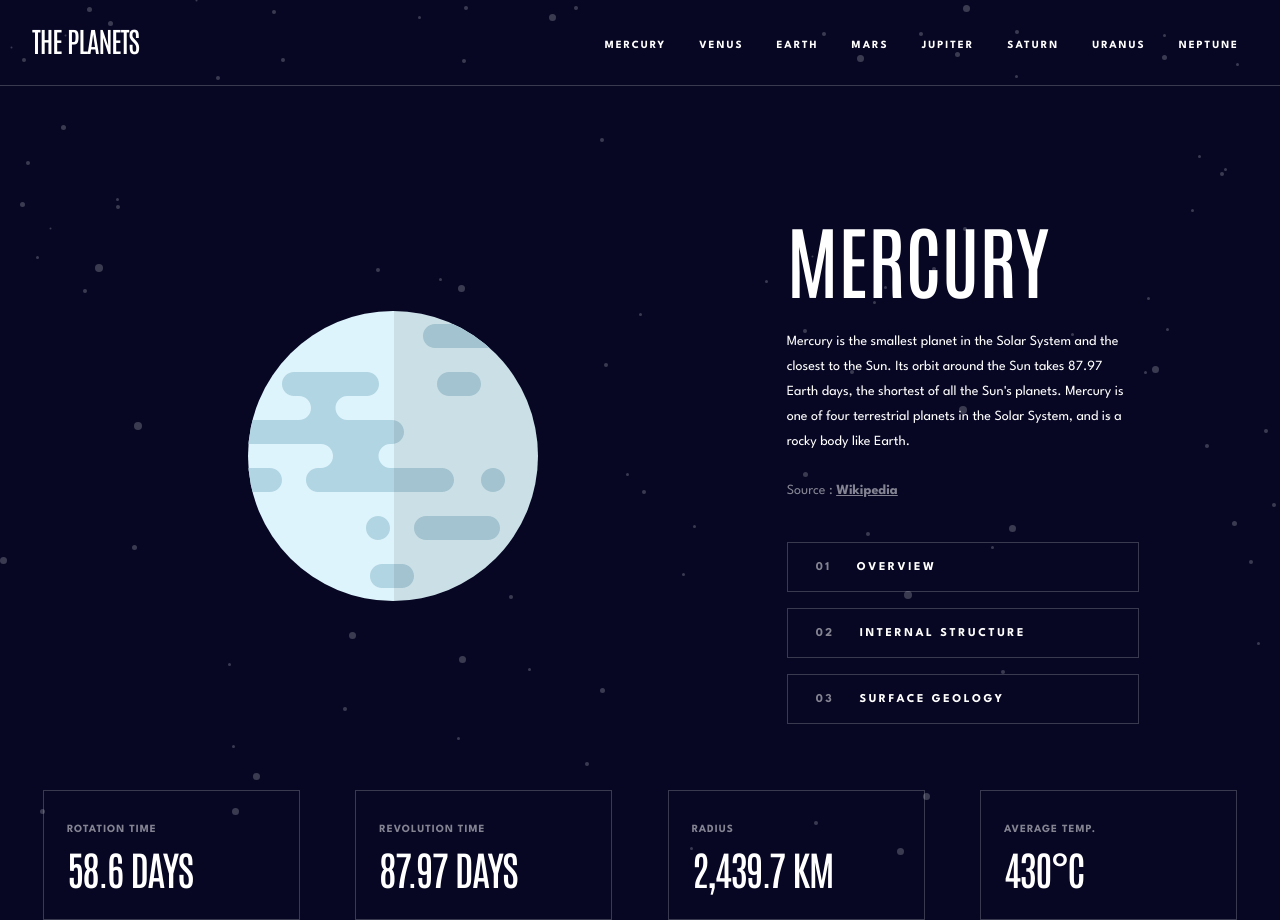
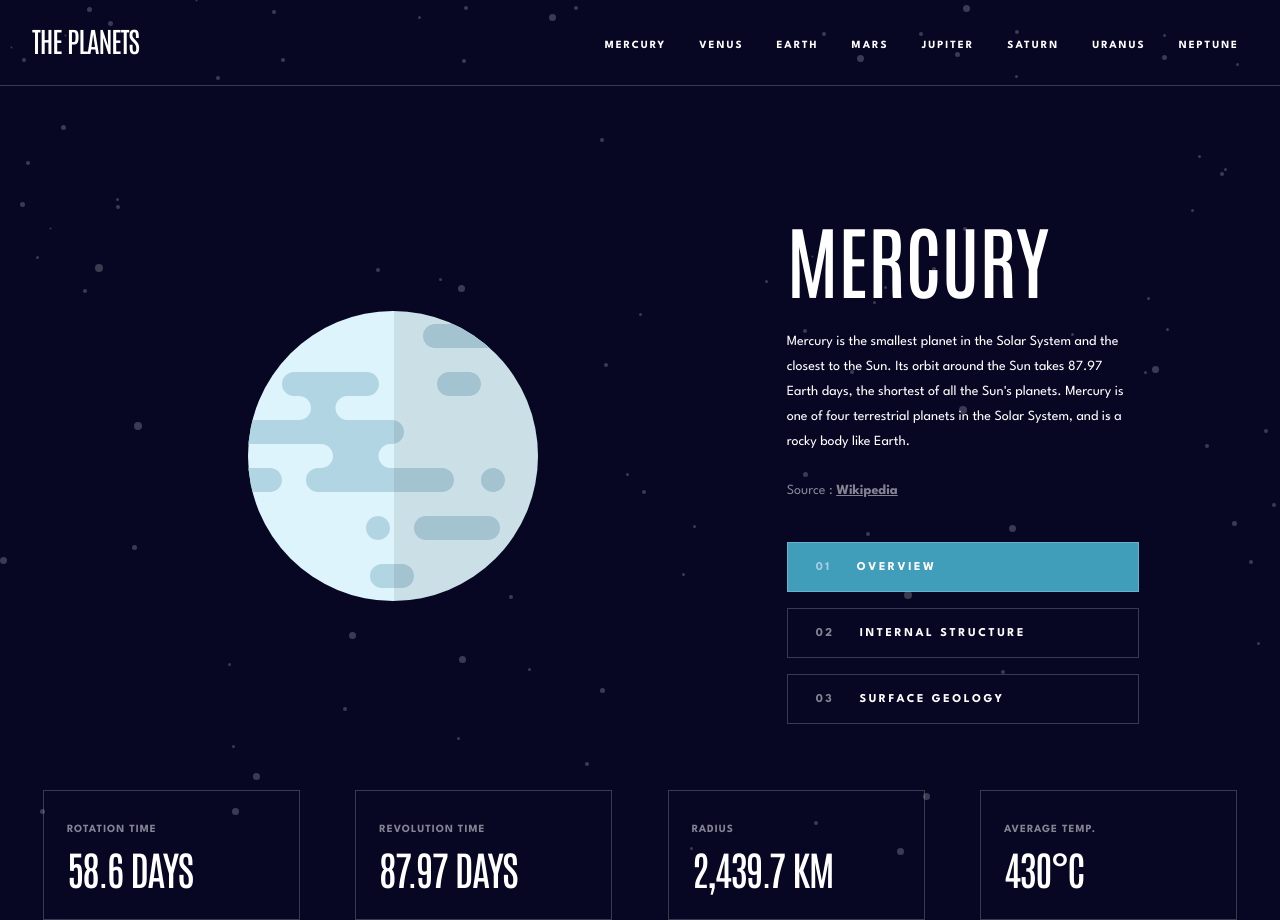
Before and after one commit to JonahFoster/planet-facts, a React (Vite) app: page / in a window 1280 px wide. Built offline with nearby package versions, Linux system fonts and the light colour scheme.

Commit message:
Dynamic styling for topic buttons

```diff
--- a/src/Planet.jsx
+++ b/src/Planet.jsx
@@ -1,4 +1,4 @@
-import { useState } from 'react';
+import { useState, useEffect } from 'react';
 import data from './data.json'
 
 export default function Planet(props) {
@@ -19,6 +19,55 @@ export default function Planet(props) {
   function handleSelectedImage(planetImage) {
     setSelectedImage(planetImage)
   }
+  // Reset to default options when the planet changes
+  useEffect(() => {
+    setSelectedTopic("overview");
+    setSelectedImage("planet");
+  }, [props.planet]);
+
+  // Define possible styles for topic divs
+  const topicStylesMap = {
+    "Mercury": {
+      "overview": { backgroundColor: '#419EBB' },
+      "structure": { backgroundColor: '#419EBB' },
+      "geology": { backgroundColor: '#419EBB' },
+    },
+    "Venus": {
+      "overview": { backgroundColor: '#EDA249' },
+      "structure": { backgroundColor: '#EDA249' },
+      "geology": { backgroundColor: '#EDA249' },
+    },
+    "Earth": {
+      "overview": { backgroundColor: '#6D2ED5' },
+      "structure": { backgroundColor: '#6D2ED5' },
+      "geology": { backgroundColor: '#6D2ED5' },
+    },
+    "Mars": {
+      "overview": { backgroundColor: '#D14C32' },
+      "structure": { backgroundColor: '#D14C32' },
+      "geology": { backgroundColor: '#D14C32' },
+    },
+    "Jupiter": {
+      "overview": { backgroundColor: '#D83A34' },
+      "structure": { backgroundColor: '#D83A34' },
+      "geology": { backgroundColor: '#D83A34' },
+    },
+    "Saturn": {
+      "overview": { backgroundColor: '#CD5120' },
+      "structure": { backgroundColor: '#CD5120' },
+      "geology": { backgroundColor: '#CD5120' },
+    },
+    "Uranus": {
+      "overview": { backgroundColor: '#1EC1A2' },
+      "structure": { backgroundColor: '#1EC1A2' },
+      "geology": { backgroundColor: '#1EC1A2' },
+    },
+    "Neptune": {
+      "overview": { backgroundColor: '#2D68F0' },
+      "structure": { backgroundColor: '#2D68F0' },
+      "geology": { backgroundColor: '#2D68F0' },
+    },
+  }
 
   return (
     <section>
@@ -30,15 +79,15 @@ export default function Planet(props) {
           <h1>{props.planet}</h1>
           <p className='planet-content'>{planetData[selectedTopic].content}</p>
           <p className ='source'>Source : <a href={planetData[selectedTopic].source} className="wikipedia">Wikipedia</a></p>
-          <div onClick={() => triggerHandlers("overview", "planet")} className='planet-topic-container'>
+          <div style={selectedTopic === "overview" ? topicStylesMap[props.planet].overview : {}} onClick={() => triggerHandlers("overview", "planet")} className='planet-topic-container'>
             <p className='planet-topic-number'>01</p>
             <p className='planet-topic'>Overview</p>
           </div>
-          <div onClick={() => triggerHandlers("structure", "internal")} className='planet-topic-container'>
+          <div style={selectedTopic === "structure" ? topicStylesMap[props.planet].structure : {}} onClick={() => triggerHandlers("structure", "internal")} className='planet-topic-container'>
             <p className='planet-topic-number'>02</p>
             <p className='planet-topic'>Internal Structure</p>
           </div>
-          <div onClick={() => triggerHandlers("geology", "geology")} className='planet-topic-container'>
+          <div style={selectedTopic === "geology" ? topicStylesMap[props.planet].geology : {}} onClick={() => triggerHandlers("geology", "geology")} className='planet-topic-container'>
             <p className='planet-topic-number'>03</p>
             <p className='planet-topic'>Surface Geology</p>
           </div>
```
